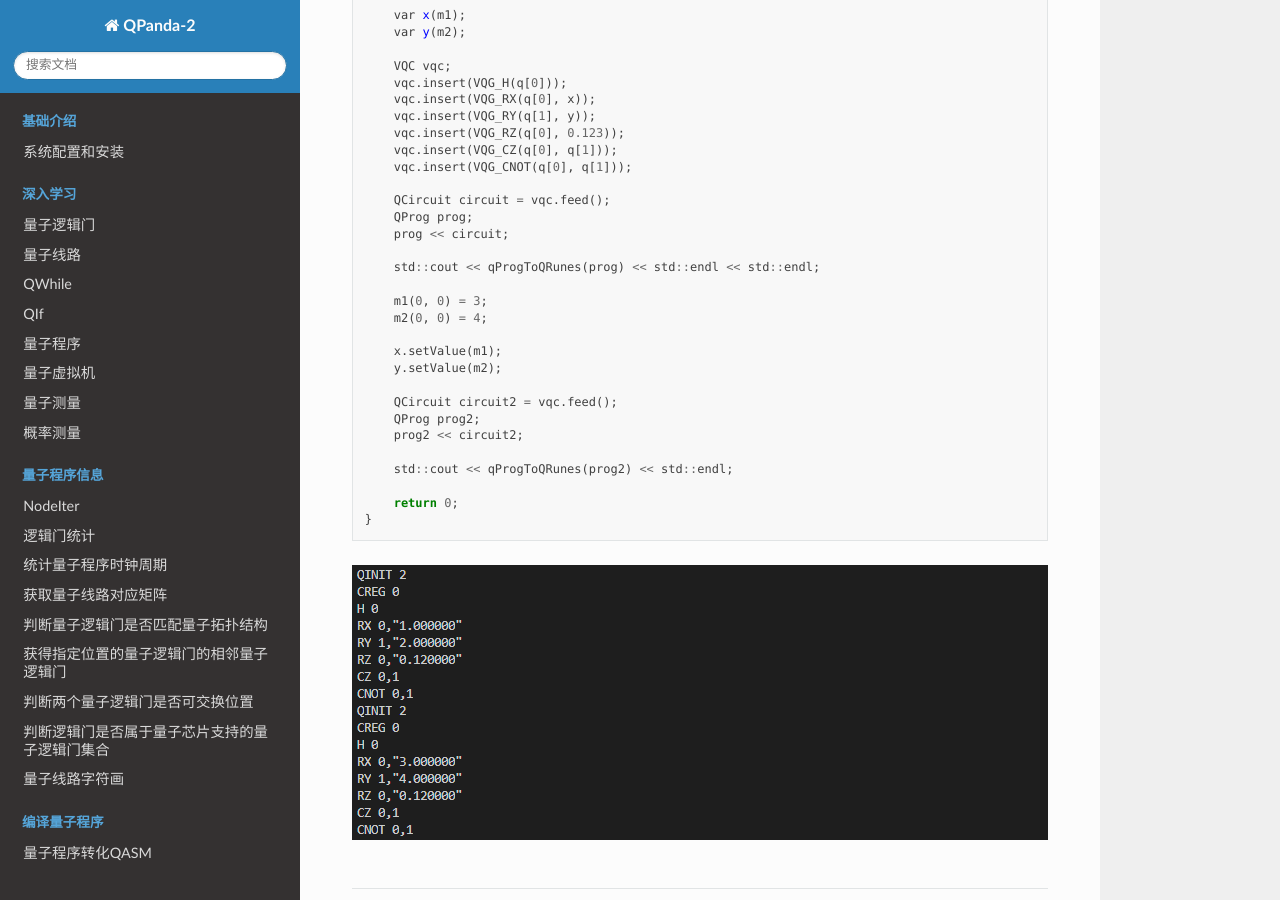
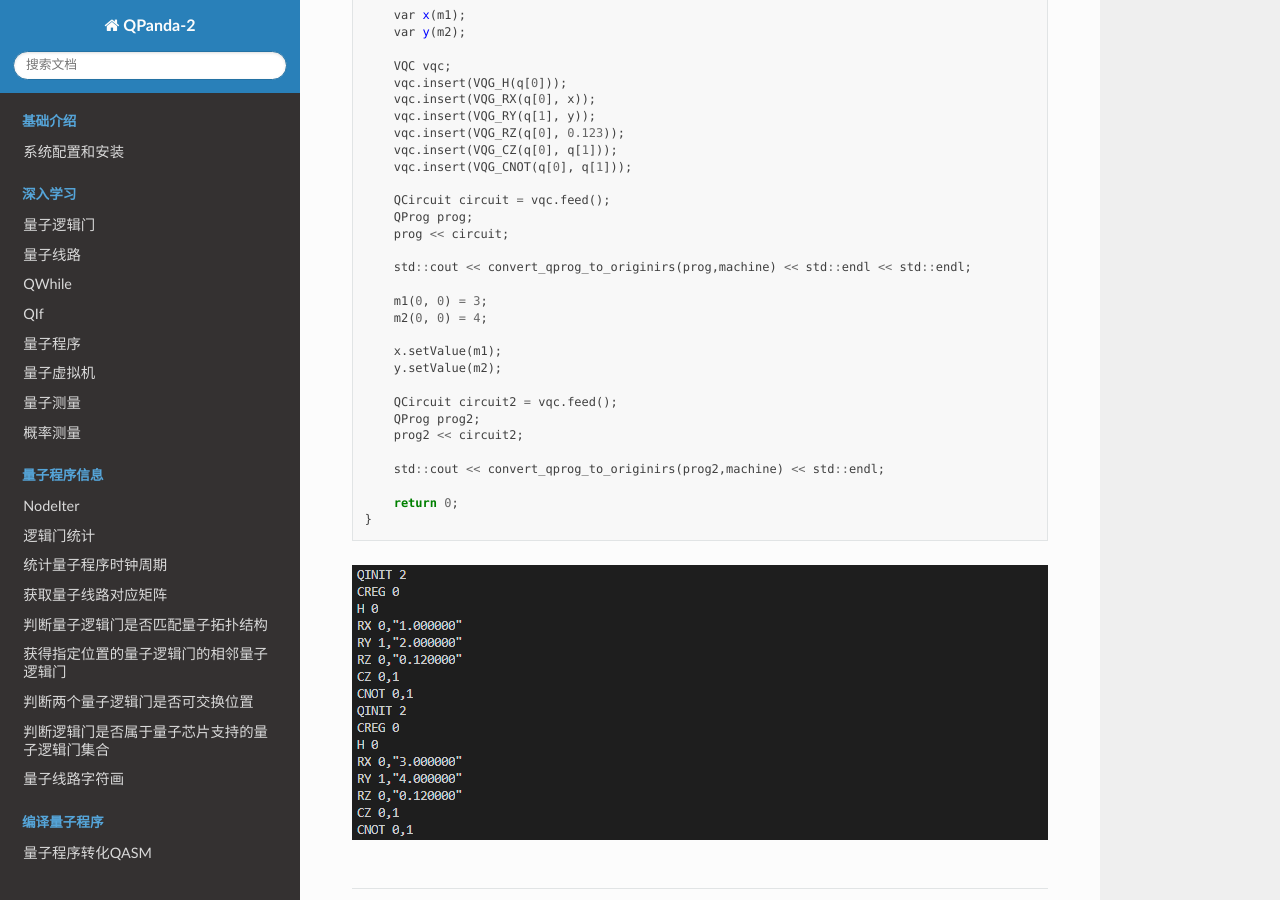
Before and after one commit to OriginQ/pyQPanda-Toturial, a Sphinx documentation site: the page built from source/VariableQGate.rst, in a window 1280 px wide and 900 px high, scrolled down 5133 px. Built offline with Sphinx 7.4.7 and the Read the Docs theme 2.0.0, drawn with Linux system fonts in a browser that asks for light colours; pages that are not in the unit, such as notebooks, are missing from menus.

Commit message:
Update VariableQGate.rst

```diff
--- a/source/VariableQGate.rst
+++ b/source/VariableQGate.rst
@@ -219,7 +219,7 @@ VariationalQuantumGate_CZ     VQG_CZ
         QProg prog;
         prog << circuit;
 
-        std::cout << qProgToQRunes(prog) << std::endl << std::endl;
+        std::cout << convert_qprog_to_originirs(prog,machine) << std::endl << std::endl;
 
         m1(0, 0) = 3;
         m2(0, 0) = 4;
@@ -231,7 +231,7 @@ VariationalQuantumGate_CZ     VQG_CZ
         QProg prog2;
         prog2 << circuit2;
 
-        std::cout << qProgToQRunes(prog2) << std::endl;
+        std::cout << convert_qprog_to_originirs(prog2,machine) << std::endl;
 
         return 0;
     }
```
